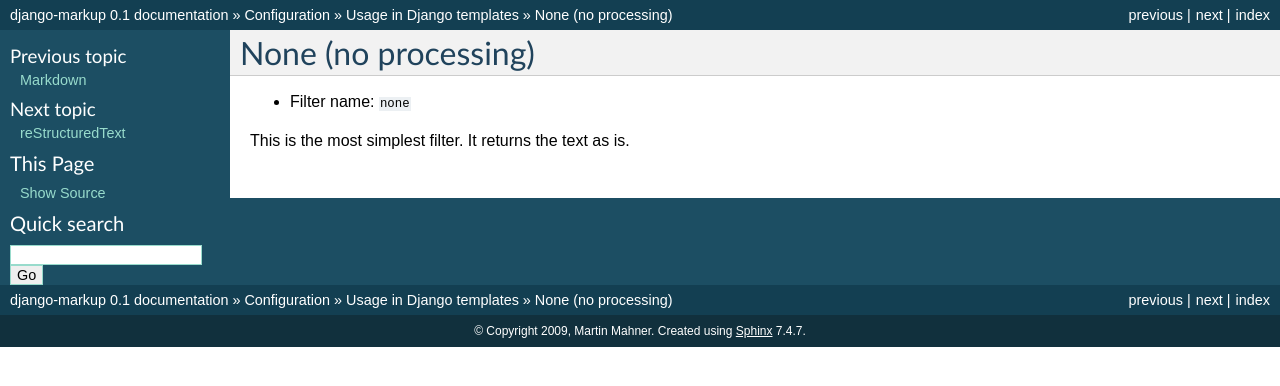
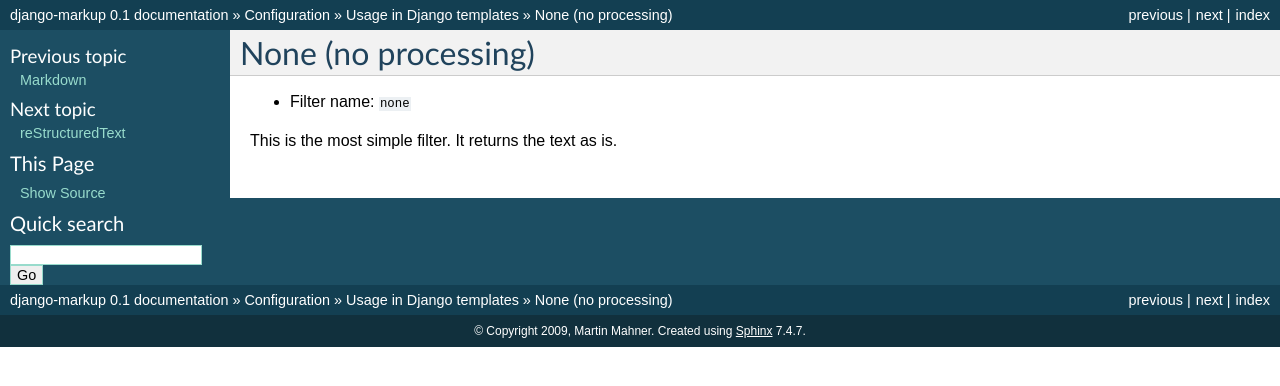
Before and after one commit to bartTC/django-markup, a Sphinx documentation site: the page built from docs/bundled_filter/none.rst, in a window 1280 px wide. Shown: the top 386 px of the page. Built offline with Sphinx 7.4.7, drawn with Linux system fonts in a browser that asks for light colours; pages that are not in the unit, such as notebooks, are missing from menus.

```diff
--- a/docs/bundled_filter/none.rst
+++ b/docs/bundled_filter/none.rst
@@ -3,4 +3,4 @@ None (no processing)
 
 - Filter name: ``none``
 
-This is the most simplest filter. It returns the text as is.
+This is the most simple filter. It returns the text as is.
--- a/docs/filter.rst
+++ b/docs/filter.rst
@@ -35,8 +35,8 @@ See :ref:`formatter` how to attach a filter to a formatter class.
 A list of all bundled filters:
 ------------------------------
 
-.. toctree:
+.. toctree::
    :maxdepth: 1
+   :glob:
 
-   bundled_filters/creole
-   bundled_filters/linebreaks
+   bundled_filter/*
```
Also changed, not shown: docs/bundled_filter/widont.rst (added, +10 -0 lines).
